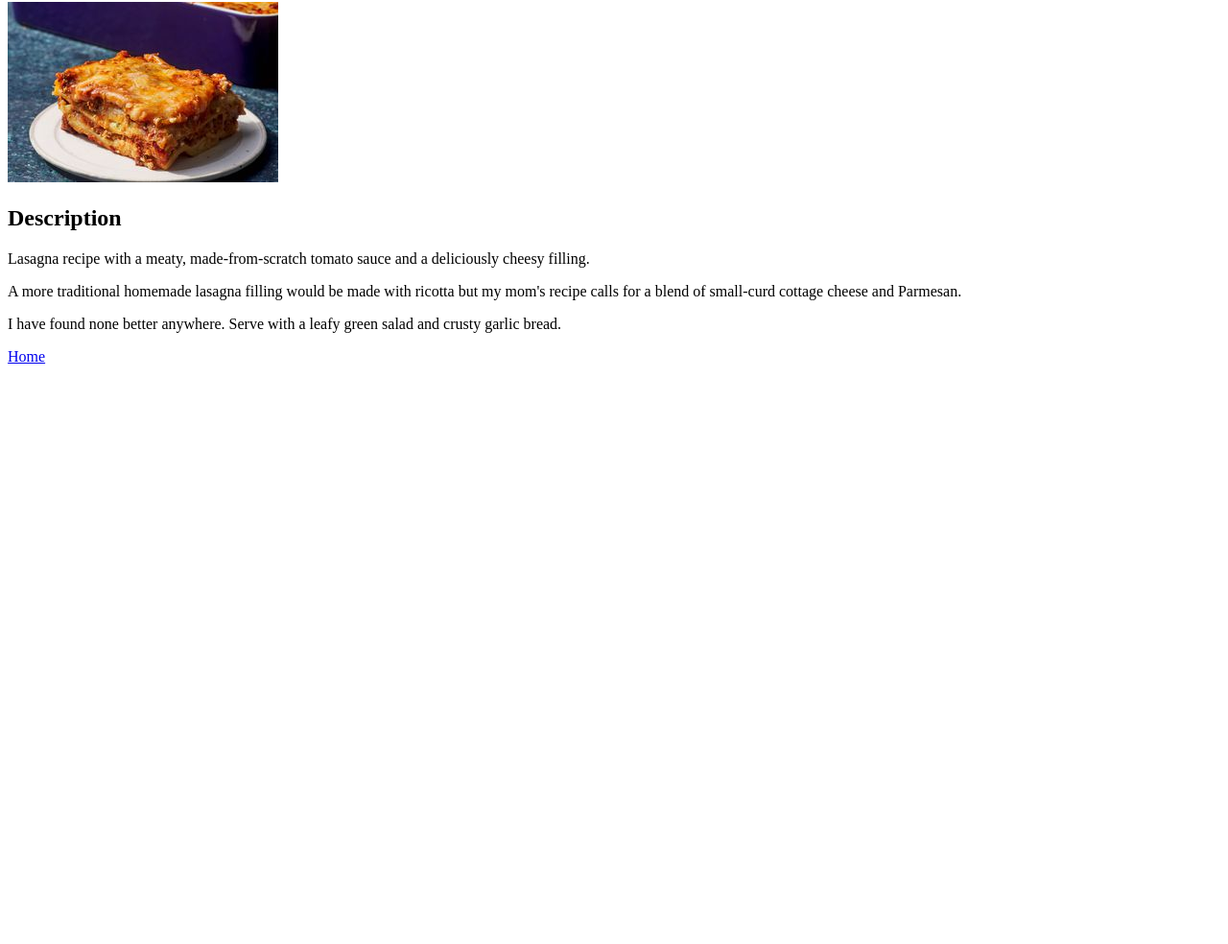
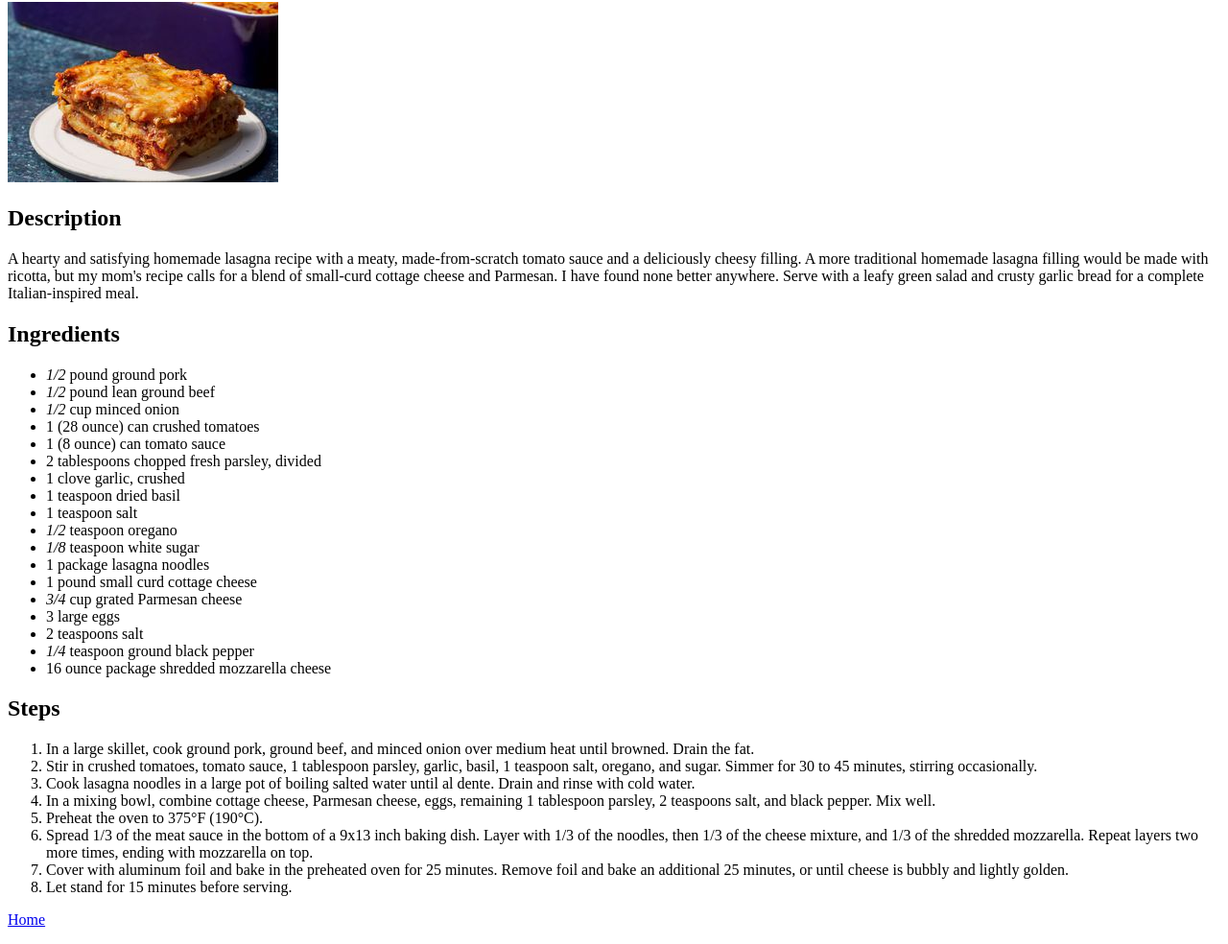
Before and after one commit to Paikarthik/odin_recipes, a plain HTML site: page recipies/lasagna.html in a window 1280 px wide. Shown: the part 78-1062 px from the top of the page at 96% size. Before the commit the page ends 800 px from the top, so only its background shows below. Drawn offline with Linux system fonts and the light colour scheme.

```diff
--- a/recipies/lasagna.html
+++ b/recipies/lasagna.html
@@ -1,17 +1,58 @@
 <!DOCTYPE html>
 <html lang="en">
 <head>
-    <meta charset="UTF-8">
-    <meta name="viewport" content="width=device-width, initial-scale=1.0">
-    <title>Lasagna Recipie</title>
+  <meta charset="UTF-8">
+  <meta name="viewport" content="width=device-width, initial-scale=1.0">
+  <title>Lasagna Recipe</title>
 </head>
 <body>
+
   <h1>Lasagna</h1>
-  <img src="../images/lasagna.jpg" alt="">
+
+  <img src="../images/lasagna.jpg" alt="Image of Lasagna">
+
   <h2>Description</h2>
-  <p> Lasagna recipe with a meaty, made-from-scratch tomato sauce and a deliciously cheesy filling. </br>
-    <p>A more traditional homemade lasagna filling would be made with ricotta but my mom's recipe calls for a blend of small-curd cottage cheese and Parmesan. </br>
-    <p>I have found none better anywhere. Serve with a leafy green salad and crusty garlic bread.</p>
-  <a href="../index.html">Home</a>
+  <p>
+    A hearty and satisfying homemade lasagna recipe with a meaty, made-from-scratch tomato sauce and a deliciously cheesy filling.
+    A more traditional homemade lasagna filling would be made with ricotta, but my mom's recipe calls for a blend of small-curd cottage cheese and Parmesan.
+    I have found none better anywhere. Serve with a leafy green salad and crusty garlic bread for a complete Italian-inspired meal.
+  </p>
+
+  <h2>Ingredients</h2>
+  <ul>
+    <li><i>1/2</i> pound ground pork</li>
+    <li><i>1/2</i> pound lean ground beef</li>
+    <li><i>1/2</i> cup minced onion</li>
+    <li>1 (28 ounce) can crushed tomatoes</li>
+    <li>1 (8 ounce) can tomato sauce</li>
+    <li>2 tablespoons chopped fresh parsley, divided</li>
+    <li>1 clove garlic, crushed</li>
+    <li>1 teaspoon dried basil</li>
+    <li>1 teaspoon salt</li>
+    <li><i>1/2</i> teaspoon oregano</li>
+    <li><i>1/8</i> teaspoon white sugar</li>
+    <li>1 package lasagna noodles</li>
+    <li>1 pound small curd cottage cheese</li>
+    <li><i>3/4</i> cup grated Parmesan cheese</li>
+    <li>3 large eggs</li>
+    <li>2 teaspoons salt</li>
+    <li><i>1/4</i> teaspoon ground black pepper</li>
+    <li>16 ounce package shredded mozzarella cheese</li>
+  </ul>
+
+  <h2>Steps</h2>
+  <ol>
+    <li>In a large skillet, cook ground pork, ground beef, and minced onion over medium heat until browned. Drain the fat.</li>
+    <li>Stir in crushed tomatoes, tomato sauce, 1 tablespoon parsley, garlic, basil, 1 teaspoon salt, oregano, and sugar. Simmer for 30 to 45 minutes, stirring occasionally.</li>
+    <li>Cook lasagna noodles in a large pot of boiling salted water until al dente. Drain and rinse with cold water.</li>
+    <li>In a mixing bowl, combine cottage cheese, Parmesan cheese, eggs, remaining 1 tablespoon parsley, 2 teaspoons salt, and black pepper. Mix well.</li>
+    <li>Preheat the oven to 375°F (190°C).</li>
+    <li>Spread 1/3 of the meat sauce in the bottom of a 9x13 inch baking dish. Layer with 1/3 of the noodles, then 1/3 of the cheese mixture, and 1/3 of the shredded mozzarella. Repeat layers two more times, ending with mozzarella on top.</li>
+    <li>Cover with aluminum foil and bake in the preheated oven for 25 minutes. Remove foil and bake an additional 25 minutes, or until cheese is bubbly and lightly golden.</li>
+    <li>Let stand for 15 minutes before serving.</li>
+  </ol>
+
+  <p><a href="../index.html">Home</a></p>
+
 </body>
 </html>
```
Also changed, not shown: index.html (+2 -0 lines), recipies/chicken_alfredo.html (added, +46 -0 lines), recipies/spaghetti.html (added, +44 -0 lines), images/alfredo.jpg (added), images/sphagetti.jpg (added).
